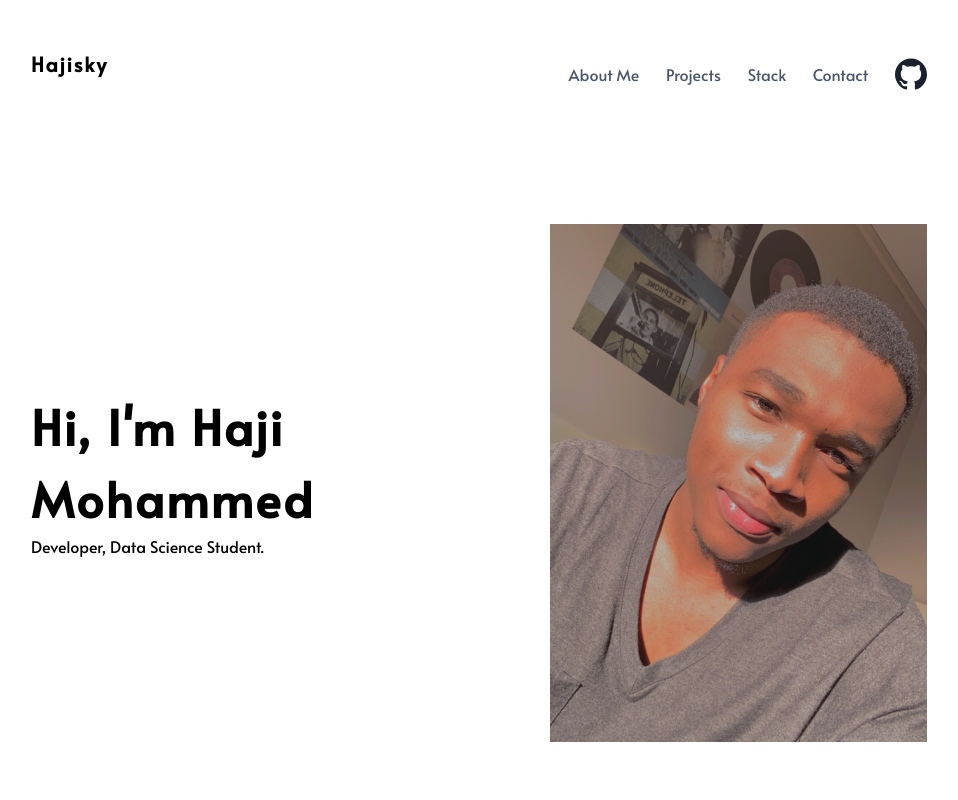
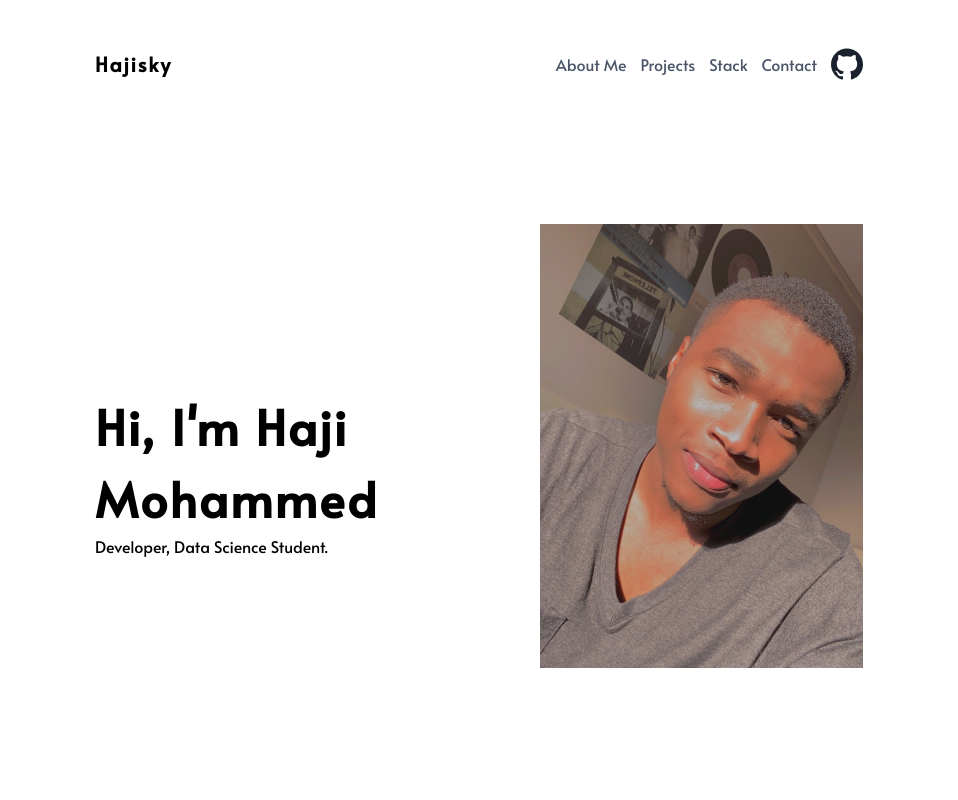
Before and after one commit to hajiskyy/portfolio, a Gatsby site: page / in a window 1280 px wide. Shown: the top 800 px of the page, without its empty margins (161-1119 px from the left). Built offline with nearby package versions, Linux system fonts and the light colour scheme; Gatsby itself is replaced by a stand-in of ours.

Commit message:
small update

```diff
--- a/src/components/header.js
+++ b/src/components/header.js
@@ -5,9 +5,9 @@ import Github from "../icons/github.svg";
 
 const Header = ({ siteTitle }) => (
   <>
-    <header className="w-full h-32 px-4 lg:px-24 xl:px-48 py-6 flex flex-col md:flex-row justify-between items-center">
+    <header className="w-full h-32 px-8 lg:px-24 xl:px-64 py-6 flex flex-col md:flex-row justify-between items-center">
       <div><Link to="/" className="text-xl font-bold tracking-widest">{siteTitle}</Link></div>
-      <div className="w-full md:w-2/5 flex justify-between items-center mt-5 text-gray-700 transition-all ease-out">
+      <div className="w-full md:w-2/5 flex justify-between items-center mt-5 md:mt-0 text-gray-700 transition-all ease-out">
         <div><Link className="hover:text-black" to="/#about">About Me</Link></div>
         <div><Link className="hover:text-black" to="/#projects">Projects</Link></div>
         <div><Link className="hover:text-black" to="/#stack">Stack</Link></div>
--- a/src/components/landing.js
+++ b/src/components/landing.js
@@ -10,7 +10,7 @@ function Landing() {
     query {
       placeholderImage: file(relativePath: { eq: "about.jpg" }) {
         childImageSharp {
-          fluid(maxWidth: 300) {
+          fluid(maxWidth: 300, quality: 100) {
             ...GatsbyImageSharpFluid
           }
         }
--- a/src/components/layout.js
+++ b/src/components/layout.js
@@ -20,7 +20,7 @@ const Layout = ({ children }) => {
   return (
     <>
       <Header siteTitle={data.site.siteMetadata?.title || `Title`} />
-      <main className="w-full px-8 lg:px-24 xl:px-48">{children}</main>
+      <main className="w-full px-8 lg:px-24 xl:px-64">{children}</main>
       <Footer />
     </>
   )
--- a/src/components/projects.js
+++ b/src/components/projects.js
@@ -15,14 +15,14 @@ const Projects = () => {
     query {
       thumbnail1: file(relativePath: { eq: "thumbnails-1.png" }) {
         childImageSharp {
-          fluid(maxWidth: 300) {
+          fluid(maxWidth: 300, quality: 100) {
             ...GatsbyImageSharpFluid
           }
         }
       }
       thumbnail2: file(relativePath: { eq: "thumbnails-2.png" }) {
         childImageSharp {
-          fluid(maxWidth: 300) {
+          fluid(maxWidth: 300, quality: 100) {
             ...GatsbyImageSharpFluid
           }
         }
```
